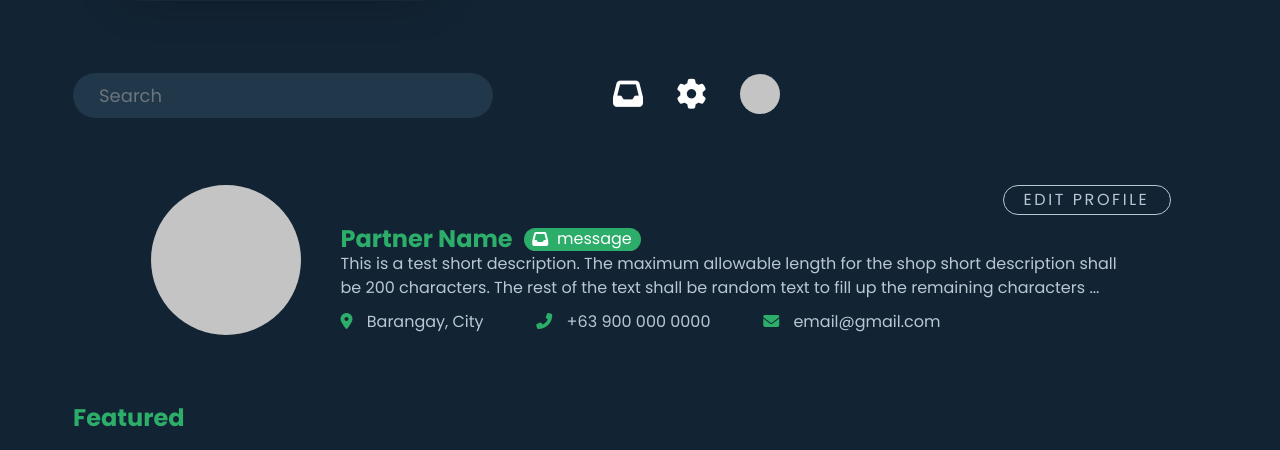
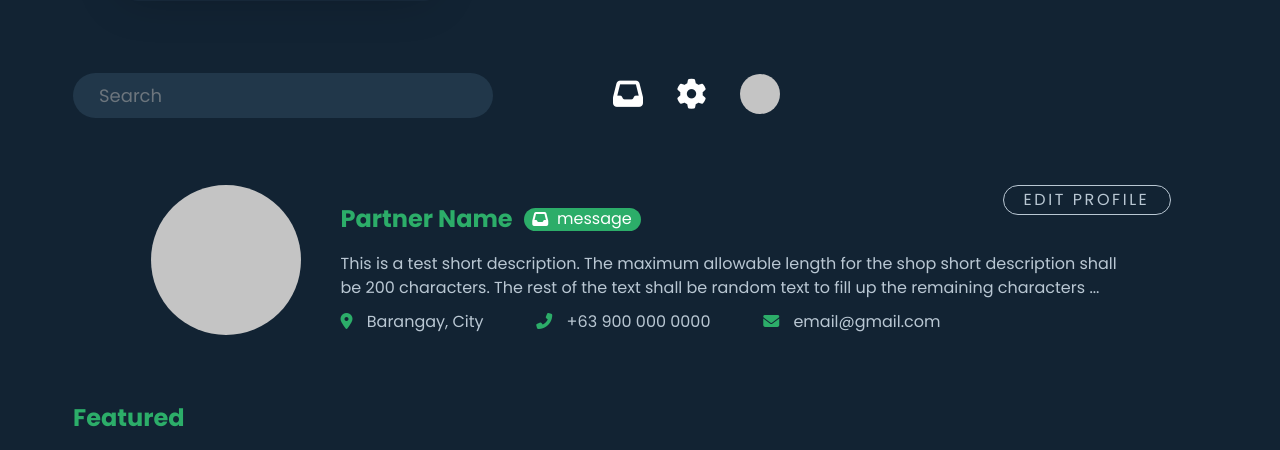
Before and after one commit to cruzhansm/tindahan.ph, a PHP site: page /src/partner/partner-shop-profile.html in a window 1280 px wide. Shown: the part 565-1015 px from the top of the page. Run offline with PHP 8.4, Linux system fonts and the light colour scheme; some libraries are stand-ins or nearby versions; some web fonts are replaced.

Commit message:
Revisions implemented.

```diff
--- a/css/base/form.css
+++ b/css/base/form.css
@@ -132,6 +132,7 @@
   display: inline-block;
   width: 100%;
   position: relative;
+  margin-bottom: 20px;
 }
 
 .form-contact-number > input,
--- a/css/partner/shop-profile/shop-profile-banner.css
+++ b/css/partner/shop-profile/shop-profile-banner.css
@@ -53,6 +53,7 @@
   align-items: center;
   width: 300px;
   height: 26px;
+  margin-bottom: 20px;
 }
 
 .shop-banner-name {
@@ -86,6 +87,9 @@
   width: 800px;
   display: flex;
   flex-wrap: wrap;
+  /* height: 48px; */
+  /* min-height: 48px; */
+  max-height: 48px;
 }
 
 .shop-banner-actions {
--- a/src/partner/partner-shop-profile.html
+++ b/src/partner/partner-shop-profile.html
@@ -46,7 +46,7 @@
             </div>
             <form onsubmit="" class="shop-modal-form">
               <label for="" class="form-control">partner name</label>
-              <input type="text" class="form-control">
+              <input id="partnerName" type="text" class="form-control">
               <div class="shop-modal-form-desc">
                 <label for="" class="form-control">short description</label>
                 <div class="shop-modal-form-count">
```
